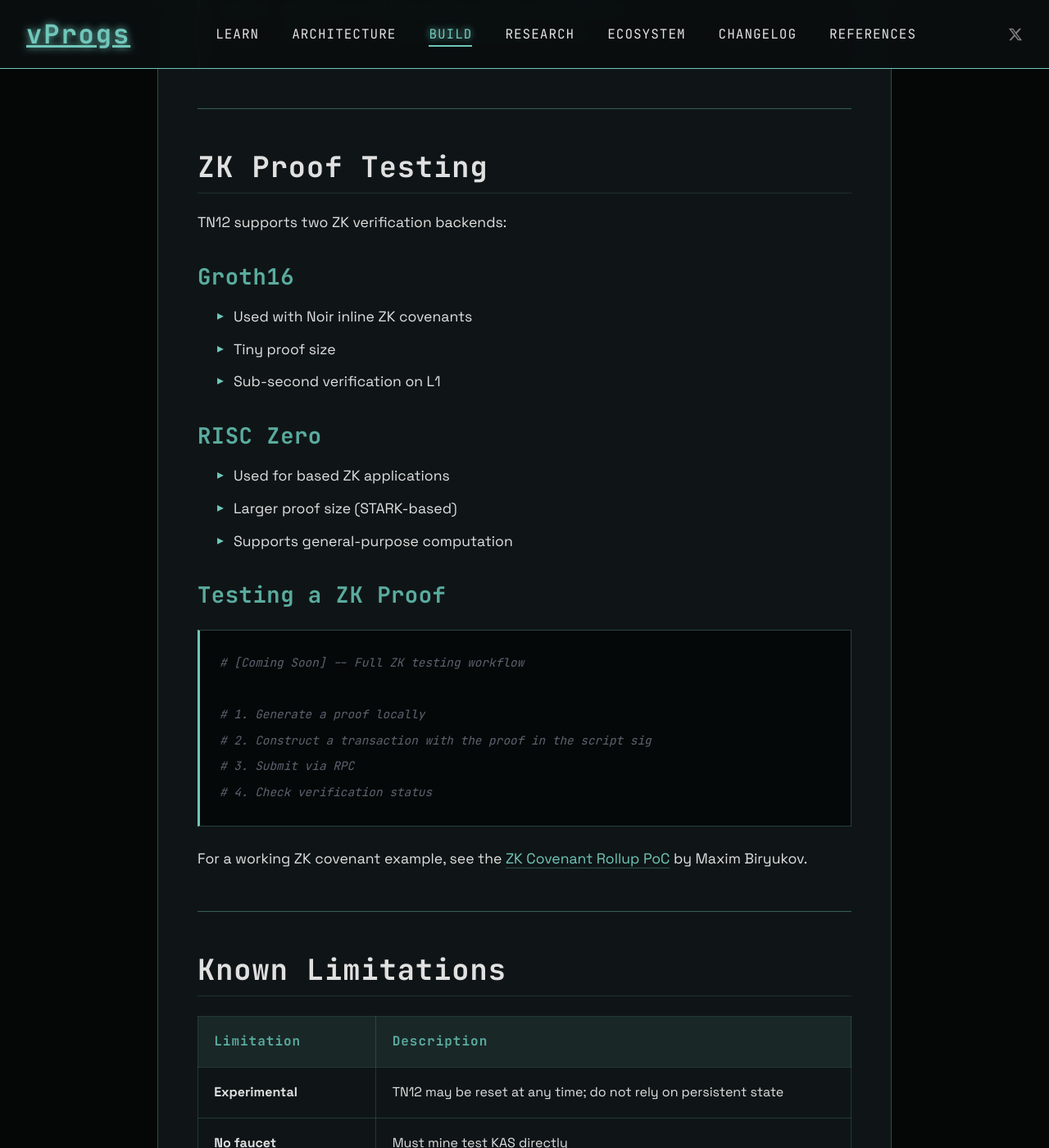
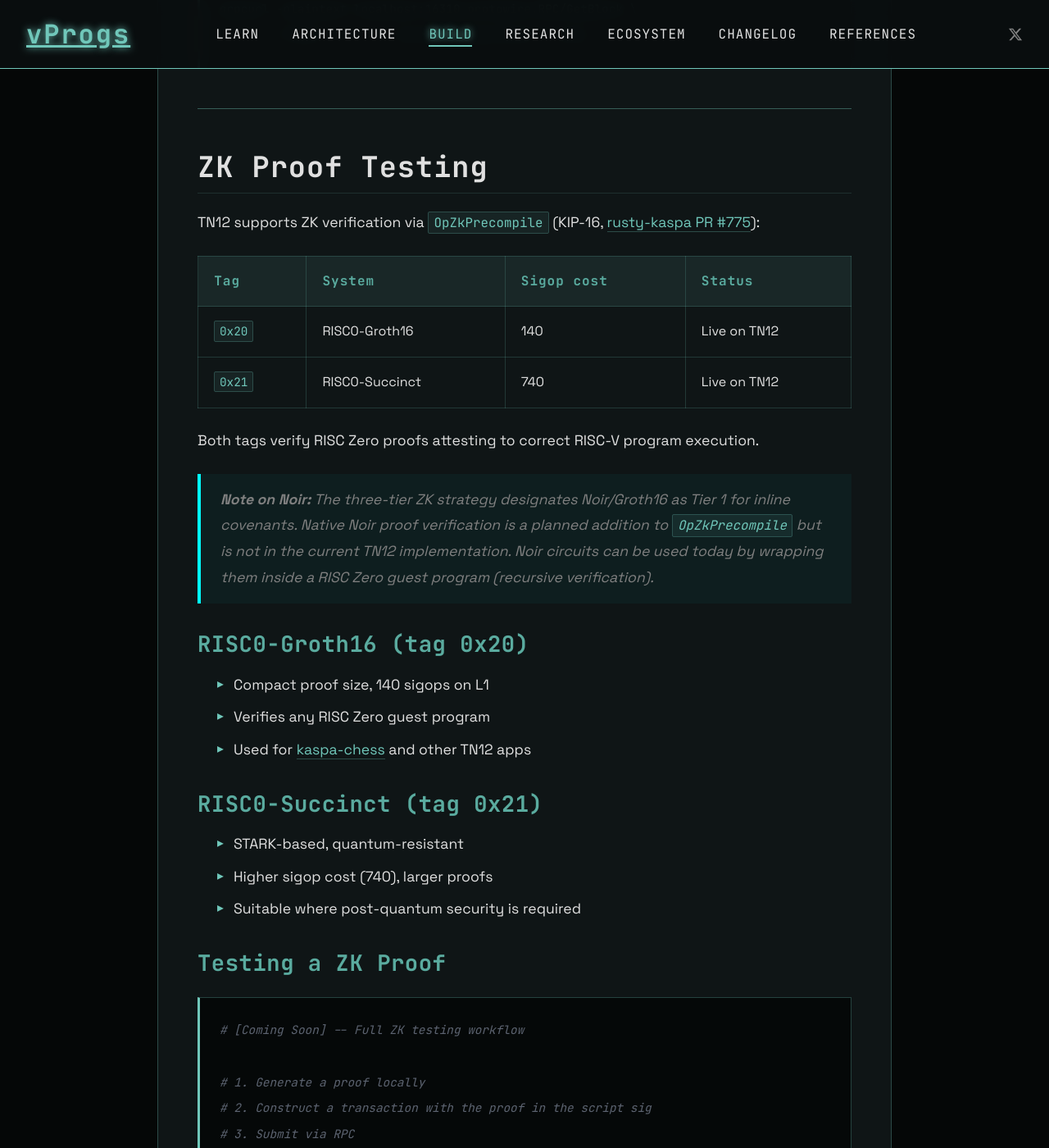
Before and after one commit to creative-inference/vprogs.xyz, a Jekyll site: the page built from build/testnet.md, in a window 1280 px wide and 1400 px high, scrolled down 5379 px. Shown: the whole window at 82% size. Built offline with Jekyll 4.4.1, drawn with Linux system fonts in a browser that asks for light colours.

Commit message:
Clarify KIP-16 TN12 status: RISC Zero opcodes live, Noir planned
OpZkPrecompile (PR #775) supports RISC Zero tags 0x20/0x21 on TN12.
Native Noir/Groth16 is the planned Tier 1 direction but not yet in
the opcode set. Added TN12 status notes to 4 pages without changing
the three-tier research strategy references elsewhere.

Co-Authored-By: Claude Sonnet 4.6 <noreply@anthropic.com>

```diff
--- a/build/testnet.md
+++ b/build/testnet.md
@@ -152,19 +152,28 @@ grpcurl -plaintext localhost:16310 protowire.RPC/GetBlock \
 
 ## ZK Proof Testing
 
-TN12 supports two ZK verification backends:
+TN12 supports ZK verification via `OpZkPrecompile` (KIP-16, [rusty-kaspa PR #775](https://github.com/kaspanet/rusty-kaspa/pull/775)):
 
-### Groth16
+| Tag | System | Sigop cost | Status |
+|-----|--------|-----------|--------|
+| `0x20` | RISC0-Groth16 | 140 | Live on TN12 |
+| `0x21` | RISC0-Succinct | 740 | Live on TN12 |
 
-- Used with Noir inline ZK covenants
-- Tiny proof size
-- Sub-second verification on L1
+Both tags verify RISC Zero proofs attesting to correct RISC-V program execution.
 
-### RISC Zero
+> **Note on Noir:** The three-tier ZK strategy designates Noir/Groth16 as Tier 1 for inline covenants. Native Noir proof verification is a planned addition to `OpZkPrecompile` but is not in the current TN12 implementation. Noir circuits can be used today by wrapping them inside a RISC Zero guest program (recursive verification).
 
-- Used for based ZK applications
-- Larger proof size (STARK-based)
-- Supports general-purpose computation
+### RISC0-Groth16 (tag 0x20)
+
+- Compact proof size, 140 sigops on L1
+- Verifies any RISC Zero guest program
+- Used for [kaspa-chess](https://github.com/creative-inference/kaspa-chess) and other TN12 apps
+
+### RISC0-Succinct (tag 0x21)
+
+- STARK-based, quantum-resistant
+- Higher sigop cost (740), larger proofs
+- Suitable where post-quantum security is required
 
 ### Testing a ZK Proof
 
```
Also changed, not shown: architecture/zk-verification.md (+3 -1 lines), build/tutorials/zk-covenant.md (+2 -0 lines), research/proving-systems.md (+10 -6 lines).
